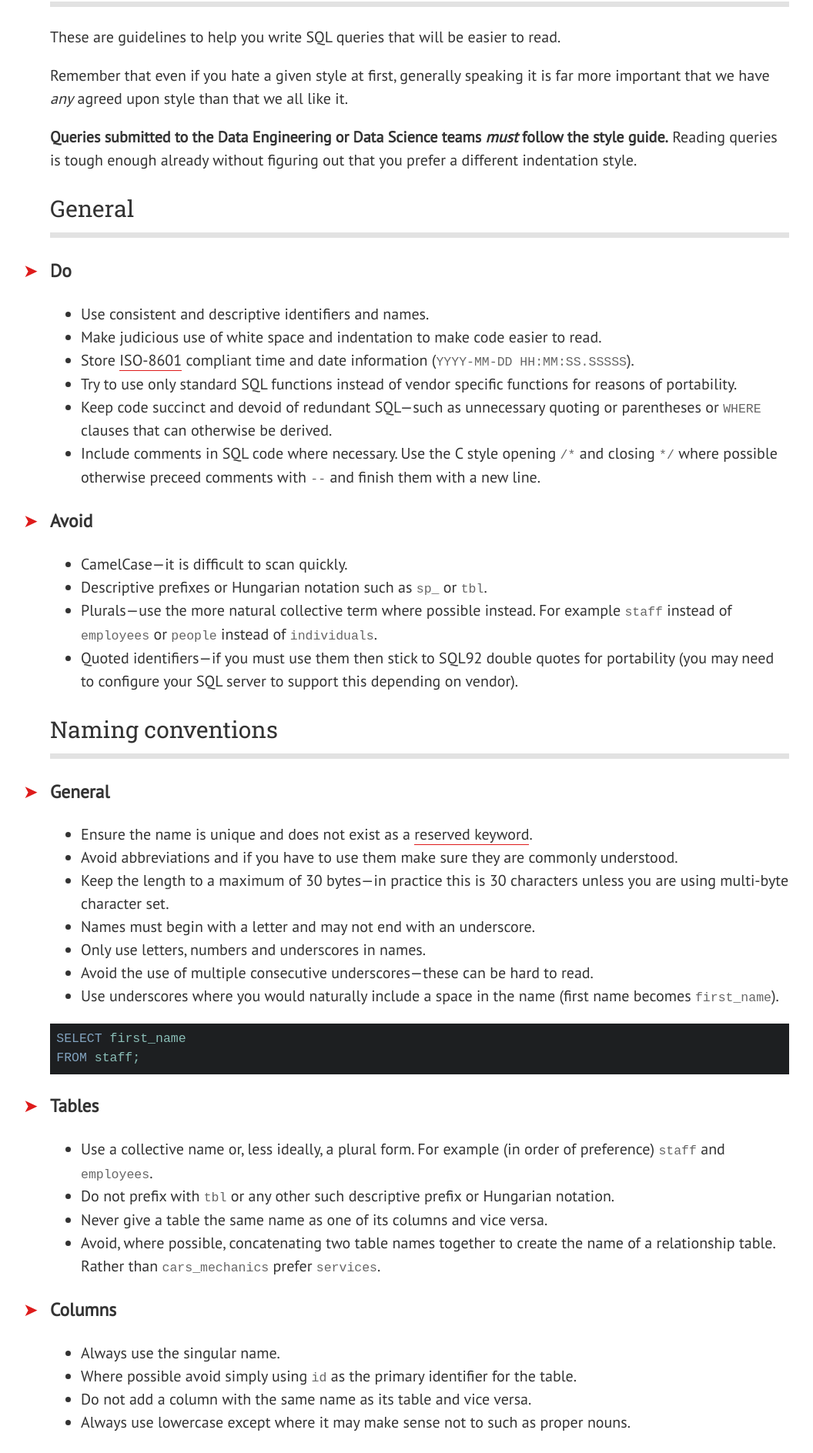
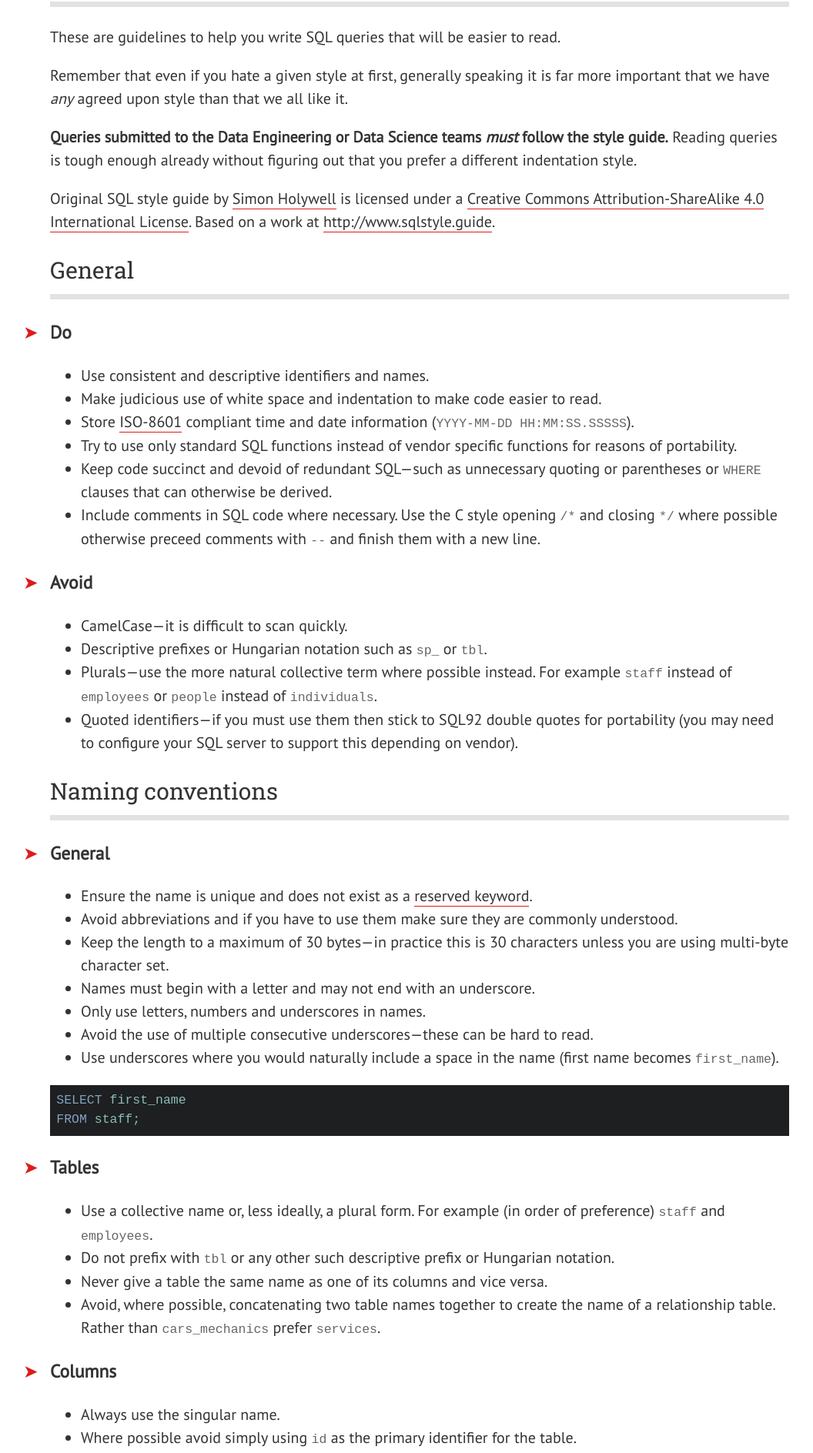
Before and after one commit to treffynnon/sqlstyle.guide, a Jekyll site: the page built from index.md, in a window 1280 px wide. Shown: the part 702-2590 px from the top of the page at 77% size, without its empty margins (95-1151 px from the left). Built offline with Jekyll 4.4.1, drawn with Linux system fonts in a browser that asks for light colours; nearby versions of some CDN libraries; some web fonts are replaced; comment, search, counter and statistics services are not loaded.

Commit message:
Put back license

```diff
--- a/_includes/sqlstyle.guide.md
+++ b/_includes/sqlstyle.guide.md
@@ -10,6 +10,10 @@ far more important that we have _any_ agreed upon style than that we all like it
 **Queries submitted to the Data Engineering or Data Science teams _must_ follow
 the style guide.**  Reading queries is tough enough already without figuring out
 that you prefer a different indentation style.
+
+Original SQL style guide by [Simon Holywell][simon] is licensed under a [Creative Commons
+Attribution-ShareAlike 4.0 International License][licence].
+Based on a work at [http://www.sqlstyle.guide][self].
 
 ## General
 
```
